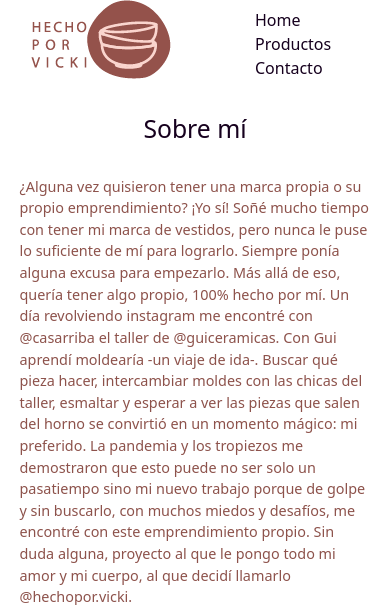
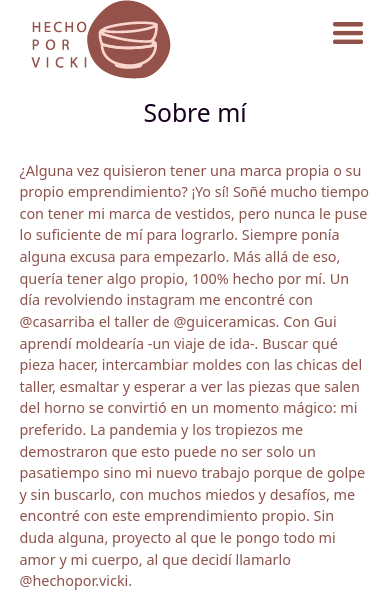
Before and after one commit to florfernandezb/programacion2, a PHP site: page / in a window 390 px wide. Shown: the top 605 px of the page. Run offline with PHP 8.4, Linux system fonts and the light colour scheme.

Commit message:
menu working

```diff
--- a/css/styles.css
+++ b/css/styles.css
@@ -59,8 +59,6 @@ h2 {
     color: #16001e;
 }
 
-
-
 .product-card a {
     background-color: #16001e;
     color: #f3cec7;
@@ -80,8 +78,8 @@ header div h1 a{
 }
 
 .navbar li{
-    display: inline-block;
     margin-left: 1em;
+    list-style: none;
     color: #16001e;
 }
 
@@ -233,4 +231,52 @@ legend {
     form{
         max-width: 100vw !important;
     }
+
+    #open-close li{
+        position: absolute;
+        top: 0;
+        right: 0;
+    }
+
+    #open-close li a {
+        background: url(../res/menu.png) no-repeat;
+        background-size: cover;
+        display: inline-block;
+        margin: 10px 20px;
+        font-size: 0;
+        width: 30px;
+        height: 30px;
+    }
+
+    #menu {
+        position: absolute;
+        top: 8vh;
+        right: 1em;
+        padding: 1em;
+        background-color: #f3cec7;
+        z-index: 100;
+        display: none;
+    }
+
+    .close {
+        display: none;
+    }
+
+
+    #nav:target .close {
+        display: block;
+    }
+
+    #nav:target .open {
+        display: none;
+    }
+
+    #nav:target #menu {
+        display: block;
+    }
+
+    .navbar li{
+        margin-left: 0;
+    }
+
 }
--- a/index.php
+++ b/index.php
@@ -33,8 +33,12 @@ if(!isset($routes[$view])) {
             <h1 ><a href="index.php?s=home">Hecho por Vicki</a></h1>
         </div>
 
-        <nav class="col-6 navbar">
-            <ul >
+        <nav id="nav" class="col-6 navbar">
+            <ul id="open-close">
+                <li class="open"><a href="#nav">Abrir</a></li>
+                <li class="close"><a href="#">Cerrar</a></li>
+            </ul>
+            <ul id="menu">
                 <li ><a  href="index.php?s=home">Home</a></li>
                 <li ><a  href="index.php?s=productList">Productos</a></li>
                 <li ><a  href="index.php?s=formContacto">Contacto</a></li>
```
Also changed, not shown: res/menu.png (added).
